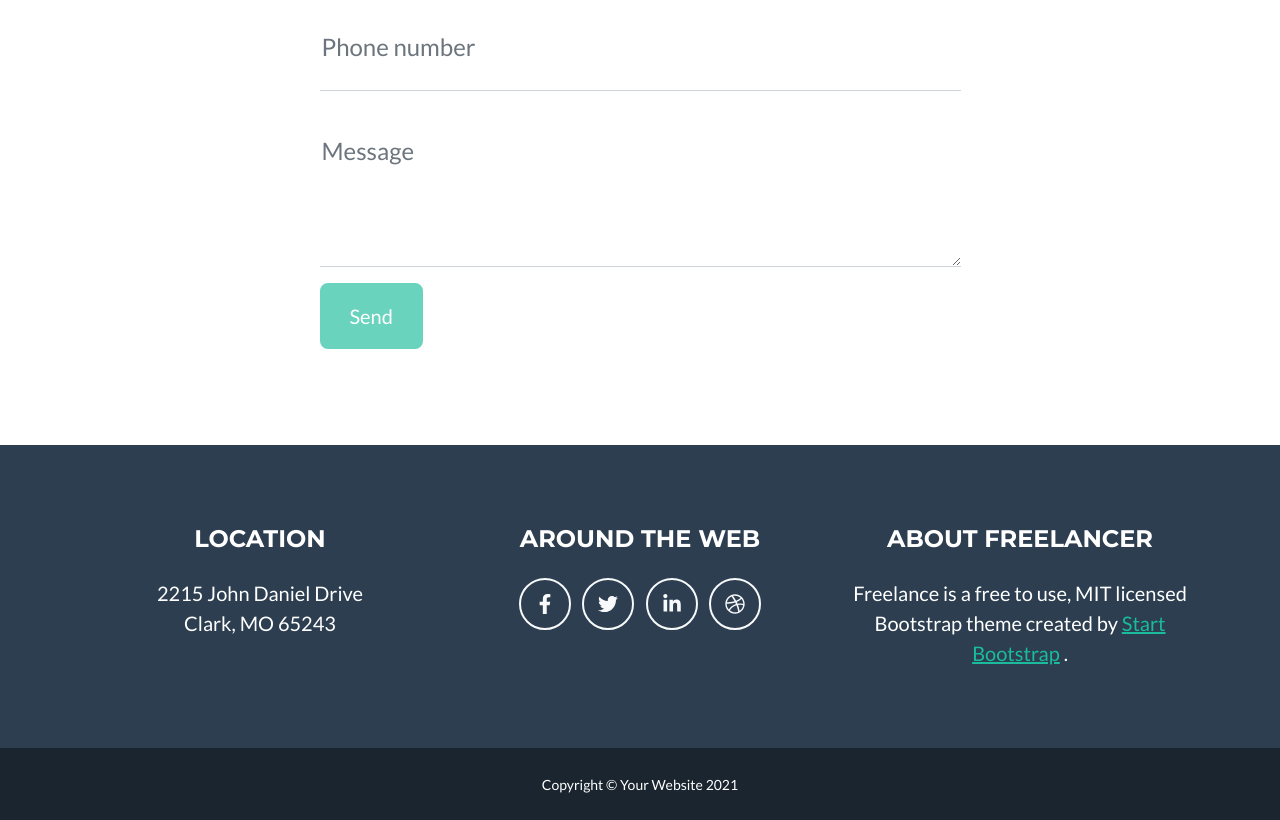
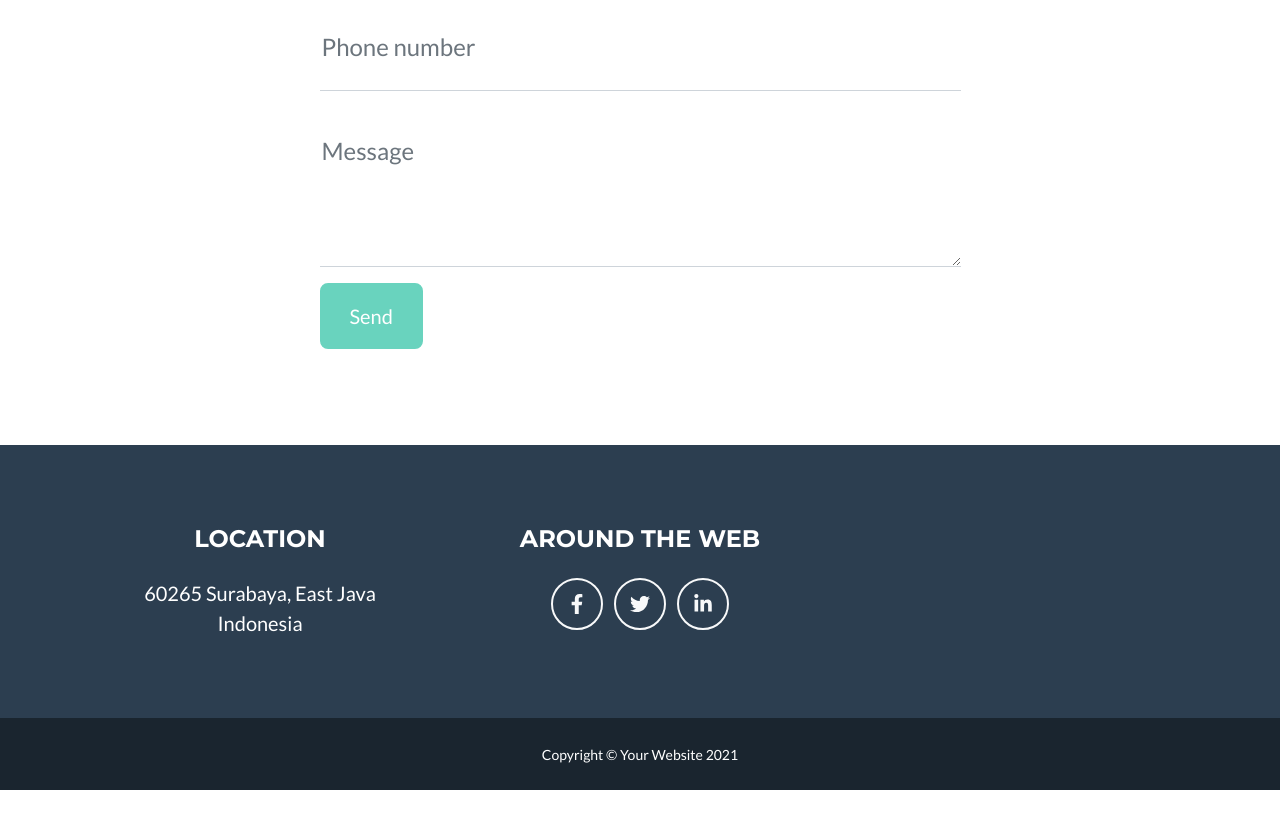
Before and after one commit to reresetyawan/reresetyawan.github.io, a plain HTML site: page index.html in a window 1280 px wide. Shown: the part 2712-3532 px from the top of the page. After the commit the page ends 3502 px from the top, so only its background shows below. Drawn offline with nearby package versions, Linux system fonts and the light colour scheme.

Commit message:
Update index.html

```diff
--- a/index.html
+++ b/index.html
@@ -225,26 +225,22 @@
                     <div class="col-lg-4 mb-5 mb-lg-0">
                         <h4 class="text-uppercase mb-4">Location</h4>
                         <p class="lead mb-0">
-                            2215 John Daniel Drive
+                            60265 Surabaya, East Java
                             <br />
-                            Clark, MO 65243
+                            Indonesia
                         </p>
                     </div>
                     <!-- Footer Social Icons-->
                     <div class="col-lg-4 mb-5 mb-lg-0">
                         <h4 class="text-uppercase mb-4">Around the Web</h4>
-                        <a class="btn btn-outline-light btn-social mx-1" href="#!"><i class="fab fa-fw fa-facebook-f"></i></a>
-                        <a class="btn btn-outline-light btn-social mx-1" href="#!"><i class="fab fa-fw fa-twitter"></i></a>
-                        <a class="btn btn-outline-light btn-social mx-1" href="#!"><i class="fab fa-fw fa-linkedin-in"></i></a>
-                        <a class="btn btn-outline-light btn-social mx-1" href="#!"><i class="fab fa-fw fa-dribbble"></i></a>
+                        <a class="btn btn-outline-light btn-social mx-1" href="https://www.facebook.com/marksmitt"><i class="fab fa-fw fa-facebook-f"></i></a>
+                        <a class="btn btn-outline-light btn-social mx-1" href="https://twitter.com/reresetyawan"><i class="fab fa-fw fa-twitter"></i></a>
+                        <a class="btn btn-outline-light btn-social mx-1" href="https://www.linkedin.com/in/reresetyawan/"><i class="fab fa-fw fa-linkedin-in"></i></a>
                     </div>
                     <!-- Footer About Text-->
                     <div class="col-lg-4">
-                        <h4 class="text-uppercase mb-4">About Freelancer</h4>
+                        <h4 class="text-uppercase mb-4"></h4>
                         <p class="lead mb-0">
-                            Freelance is a free to use, MIT licensed Bootstrap theme created by
-                            <a href="http://startbootstrap.com">Start Bootstrap</a>
-                            .
                         </p>
                     </div>
                 </div>
```
